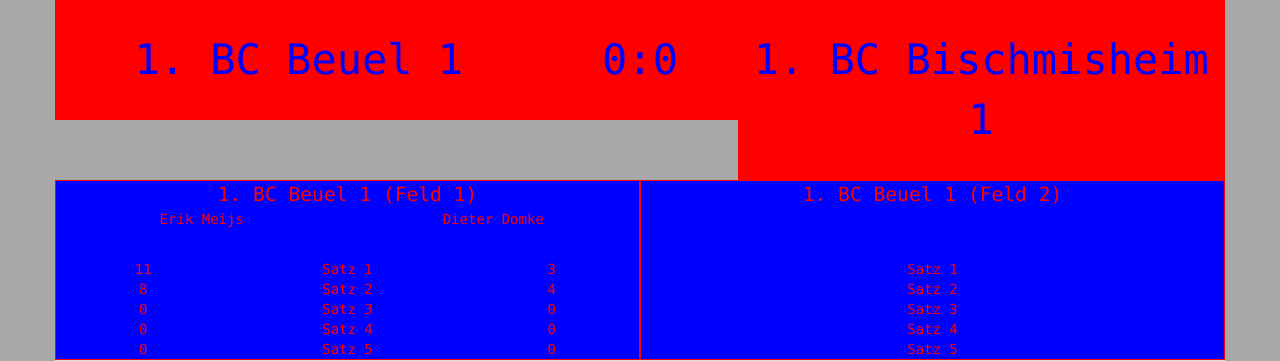
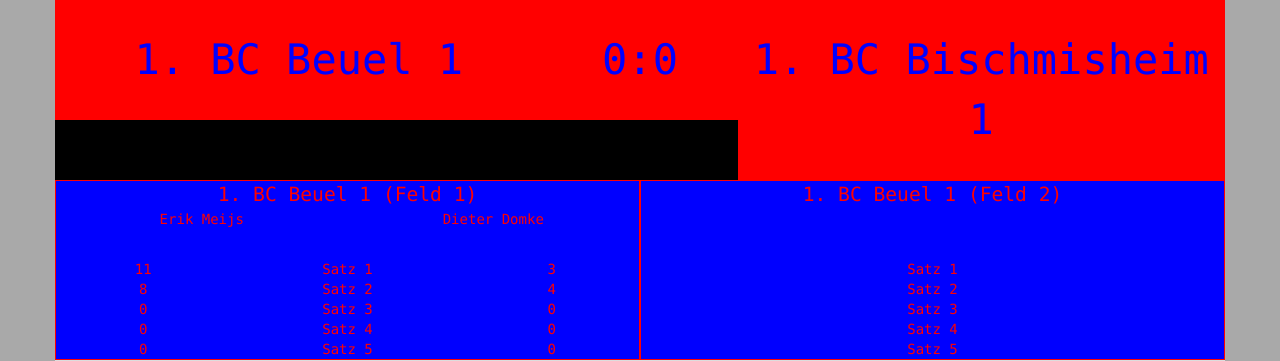
Before and after one commit to meyerjo/ticker, a Django app: page /ticker/match/2/ in a window 1280 px wide. Shown: the top 361 px of the page. Run offline with Django 3.2, Linux system fonts and the light colour scheme; data comes from the database, SQL or seed files in the repository; data that the repository does not hold is empty; some libraries are stand-ins or nearby versions.

Commit message:
* changed html template

```diff
--- a/ticker/templates/match.html
+++ b/ticker/templates/match.html
@@ -69,7 +69,7 @@
 
 {% block content %}
     <div class="container">
-        <div class="row">
+        <div class="row" style="background-color: black;">
             <div class="col-sm-5 team" id="team_a">{{ match.team_a.get_name }}</div>
             <div class="col-sm-2 score" id="score">{{ match.get_score.0 }}:{{ match.get_score.1 }}</div>
             <div class="col-sm-5 team" id="team_b">{{ match.team_b.get_name }}</div>
```
